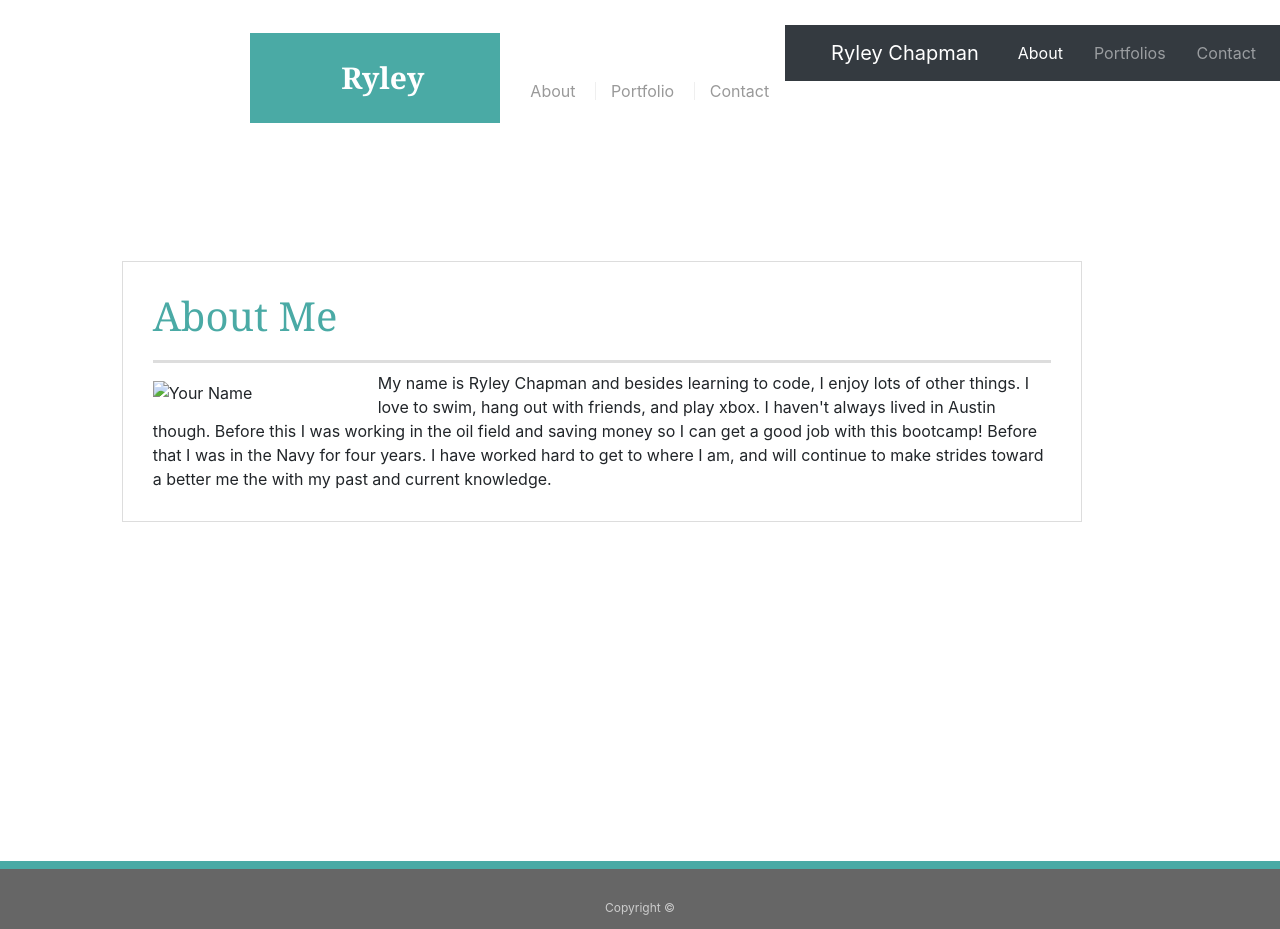
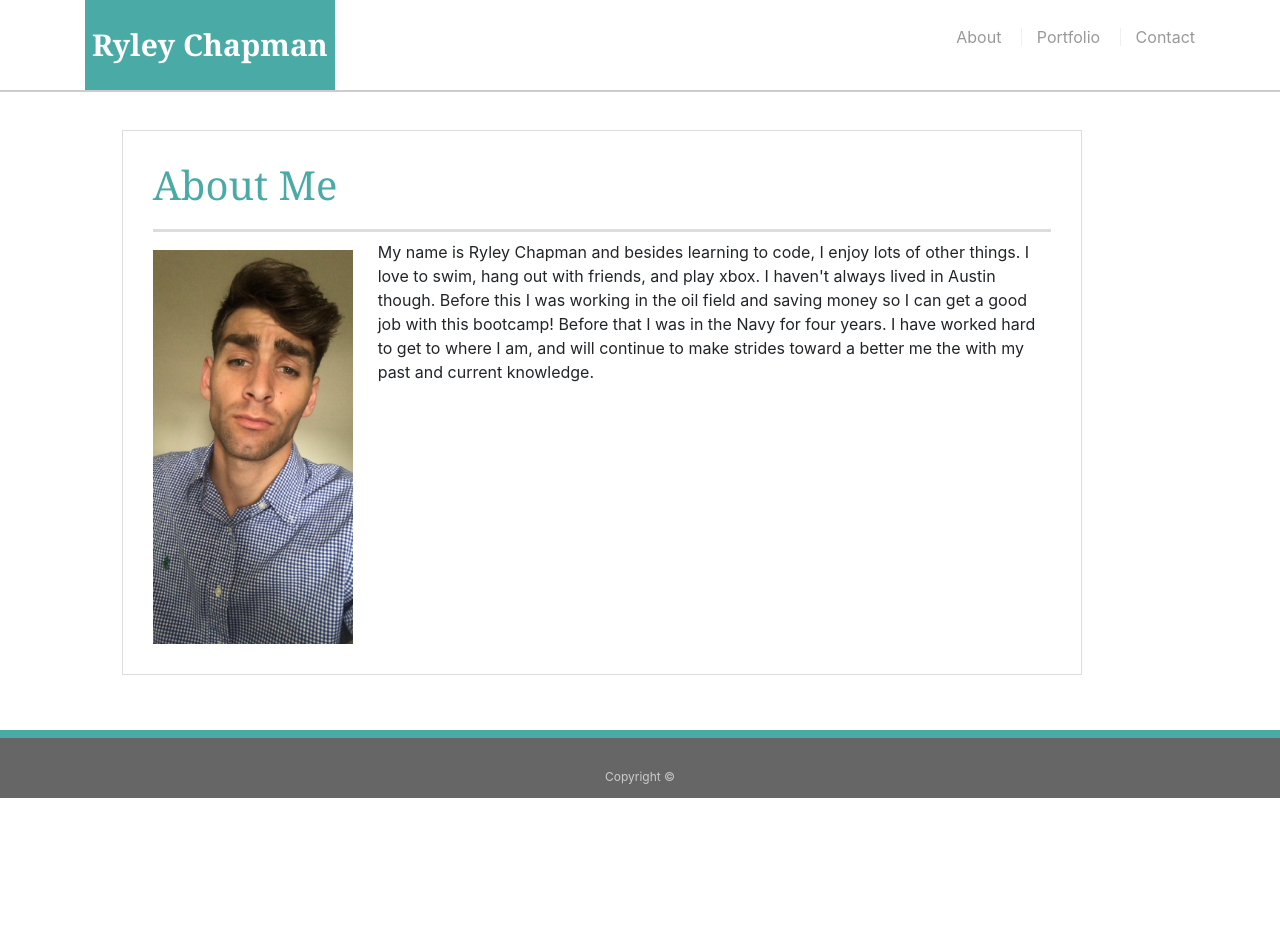
Before and after one commit to ryley20/Bootstrap-Portfolio, a plain HTML site: page index.html in a window 1280 px wide. After the commit the page ends 800 px from the top, so only its background shows below. Drawn offline with nearby package versions, Linux system fonts and the light colour scheme.

Commit message:
final changes to portfolio with bootstrap

```diff
--- a/assets/css/style.css
+++ b/assets/css/style.css
@@ -10,7 +10,6 @@ body {
   box-sizing: border-box;
 }
 
-/* general */
 
 .container {
   width: 100%;
@@ -62,7 +61,12 @@ h3 {
   background: #ffffff;
   border-bottom: 2px solid #cccccc;
 }
-
+/* general */
+@media (max-width: 800px) {
+  #masthead {
+    position: relative;
+  }
+}
 #logo {
   float: left;
   width: 250px;
--- a/index.html
+++ b/index.html
@@ -10,46 +10,23 @@
 </head>
 
 <body>
-  <nav class="navbar navbar-dark bg-dark navbar-expand-sm">
-    <a class="navbar-brand head" href="#">
-      Ryley Chapman
-    </a>
-    <button class="navbar-toggler" type="button" data-toggle="collapse" data-target="#navbar-list-2" aria-controls="navbarNav" aria-expanded="false" aria-label="Toggle navigation">
-      <span class="navbar-toggler-icon"></span>
-    </button>
-    <div class="collapse navbar-collapse" id="navbar-list-2">
-      <ul class="navbar-nav">
-        <li class="nav-item active">
-          <a class="nav-link" href="index.html">About<span class="sr-only">(current)</span></a>
-        </li>
-        <li class="nav-item">
-          <a class="nav-link" href="portfolio.html">Portfolios</a>
-        </li>
-        <li class="nav-item">
-          <a class="nav-link" href="contact.html">Contact</a>
-        </li>
-      </ul>
-    </div>
-  </nav>
-  <nav class="navbar bg navbar-expand-sm">
-    <button class="navbar-toggler" type="button" data-toggle="collapse" data-target="#navbar-list-2" aria-controls="navbarNav" aria-expanded="false" aria-label="Toggle navigation">
-         <span class="navbar-toggler-icon"></span>
-    </button>
-    <div class="collapse navbar-collapse">
+
+    <header id="masthead">
+        <div class="container">
           <a href="index.html" id="logo">Ryley Chapman</a>
           <nav>
-        <a class="visible-sm" href="index.html">About</a>
+            <a href="index.html">About</a>
             <a href="portfolio.html">Portfolio</a>
             <a href="contact.html">Contact</a>
           </nav>
         </div>
-  </nav>
+      </header>
 
   <div id="main-container" class="container col-xs-12 col-sm-10 col-m-8">
     <section class="main-section">
       <h1>About Me</h1>
 
-      <img src="assets/images/cat.jpg" class="auth-image" alt="Your Name">
+      <img src="assets/images/ryley.jpg" class="auth-image" alt="Your Name">
 
       <p> My name is Ryley Chapman and besides learning to code, I enjoy lots of other things. I love to swim, hang out with friends, and play xbox. I haven't always lived in Austin though. Before this I was working in the oil field and saving money so I can get a good job with this bootcamp! Before that I was in the Navy for four years. I have worked hard to get to where I am, and will continue to make strides toward a better me the with my past and current knowledge.</p>
 
--- a/style.css
+++ b/style.css
@@ -1,9 +1,9 @@
-/* setting font family for all headers */
+
 h1, h2, h3, h4, h5, h6{
     font-family: 'Georgia', Times, 'Times New Roman', serif;
 }
 
-/* set font family for all text other than headers.  */
+
 body{
     font-family: Arial, 'Helvetica Neue', Arial, Helvetica, sans-serif;
     margin: auto;
```
Also changed, not shown: contact.html (+2 -4 lines), assets/images/ryley.jpg (added), assets/images/technics-q-c-640-480-1.jpg (added), assets/images/technics-q-c-640-480-2.jpg (added), assets/images/technics-q-c-640-480-5.jpg (added), assets/images/technics-q-c-640-480-7.jpg (added), assets/images/technics-q-c-640-480-9.jpg (added), 1 other file. Lines whose indentation alone changed are shown as unchanged.
